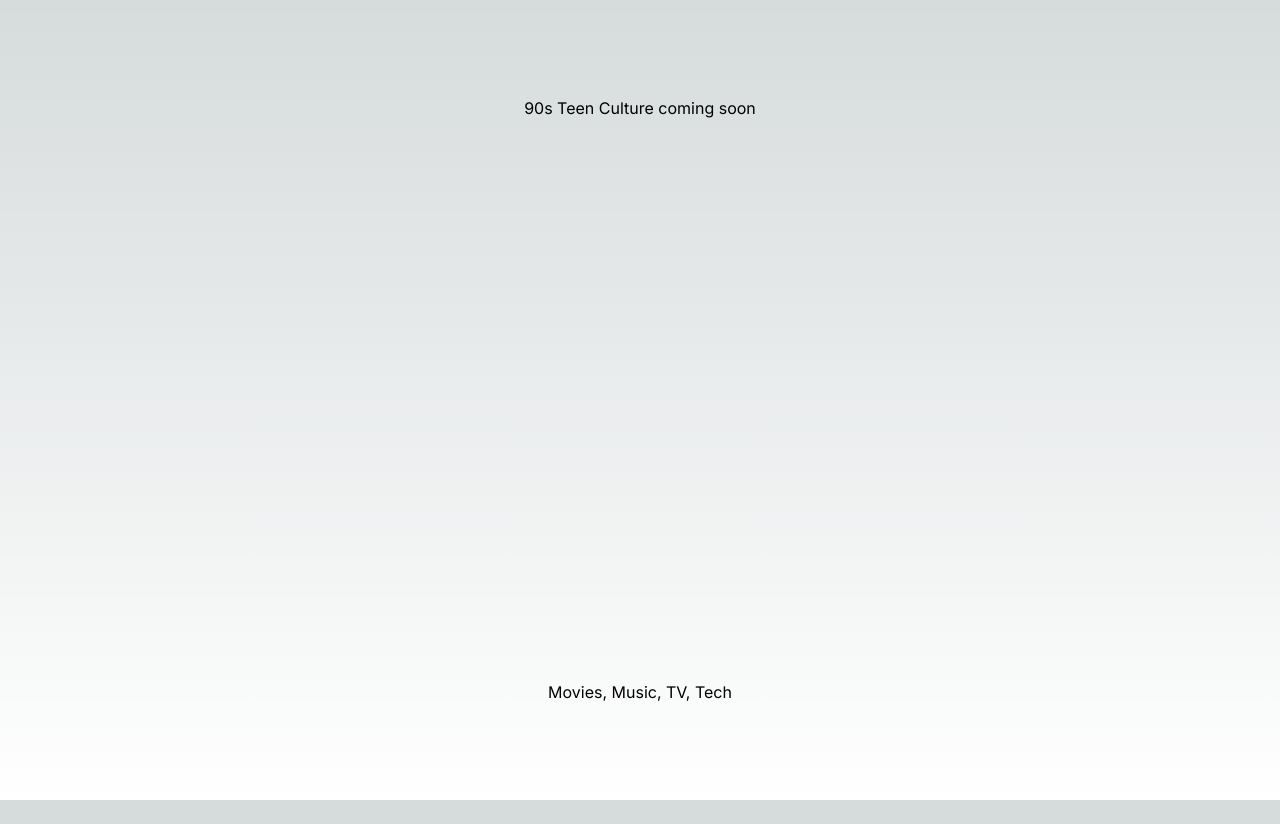
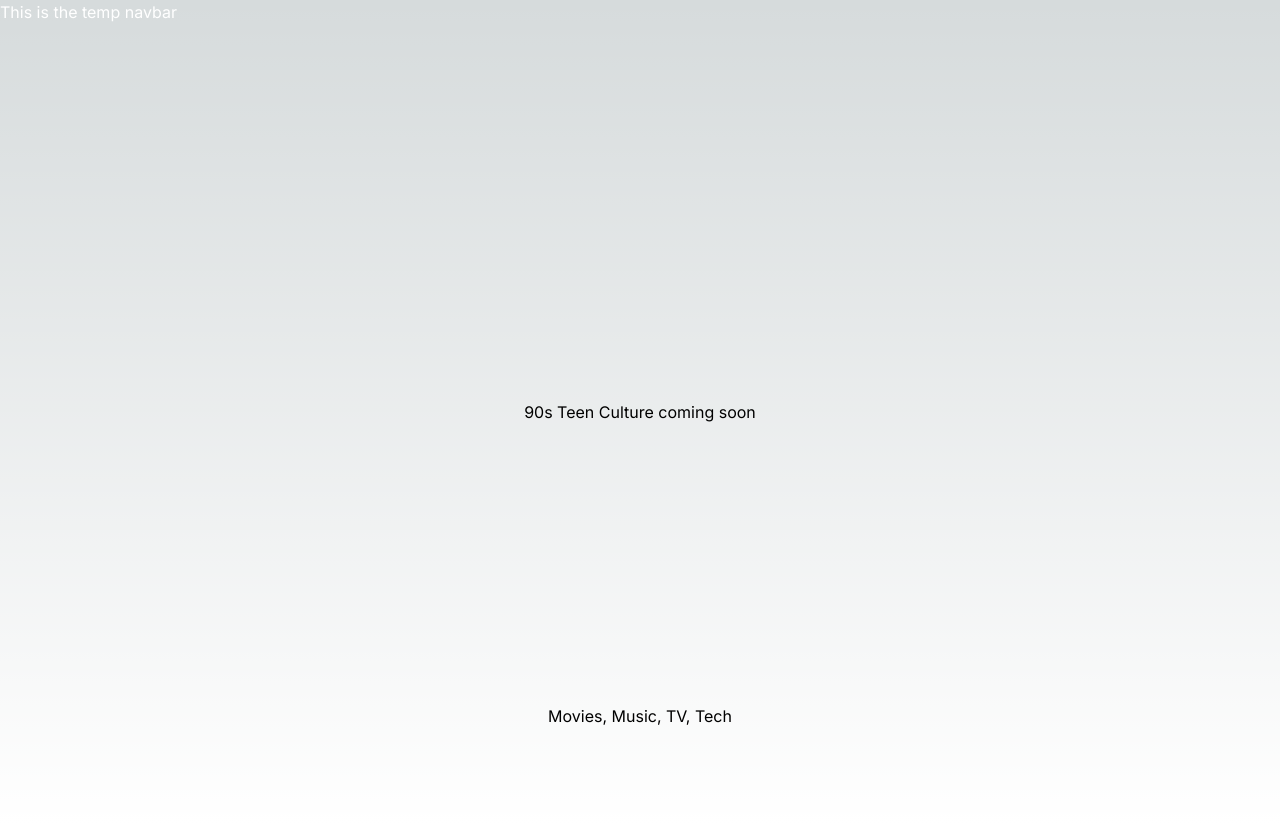
Before and after one commit to mdb1710/9TCWeb5Site, a Next.js app: page / in a window 1280 px wide. Before the commit the page ends 800 px from the top, so only its background shows below. Built offline with nearby package versions, Linux system fonts and the light colour scheme.

Commit message:
added header & navbar

```diff
--- /dev/null
+++ b/src/app/components/NavBar.tsx
@@ -0,0 +1,9 @@
+const NavBar = () => {
+    return(
+        <div>
+            <h1 className="text-white">This is the temp navbar</h1>
+        </div>
+    )
+}
+
+export default NavBar;
--- a/src/app/layout.tsx
+++ b/src/app/layout.tsx
@@ -8,6 +8,7 @@ export const metadata: Metadata = {
   title: '90s Teen Culture',
   description: 'A cuture website about everything in the 1990s',
 }
+import NavBar from './components/NavBar'
 
 export default function RootLayout({
   children,
@@ -16,7 +17,10 @@ export default function RootLayout({
 }) {
   return (
     <html lang="en">
-      <body className={inter.className}>{children}</body>
+      <body className={inter.className}>
+        <NavBar />
+        {children}
+      </body>
     </html>
   )
 }
--- a/src/app/page.tsx
+++ b/src/app/page.tsx
@@ -1,8 +1,15 @@
 import Image from 'next/image'
+
+/* Components */
+
+// import NavBar from './components/NavBar'
 
 export default function Home() {
   return (
     <main className="flex min-h-screen flex-col items-center justify-between p-24">
+      <div>
+
+      </div>
       <h1>90s Teen Culture coming soon</h1>
       <p>Movies, Music, TV, Tech</p>
     </main>
```
Also changed, not shown: src/app/components/Header.tsx (added).
